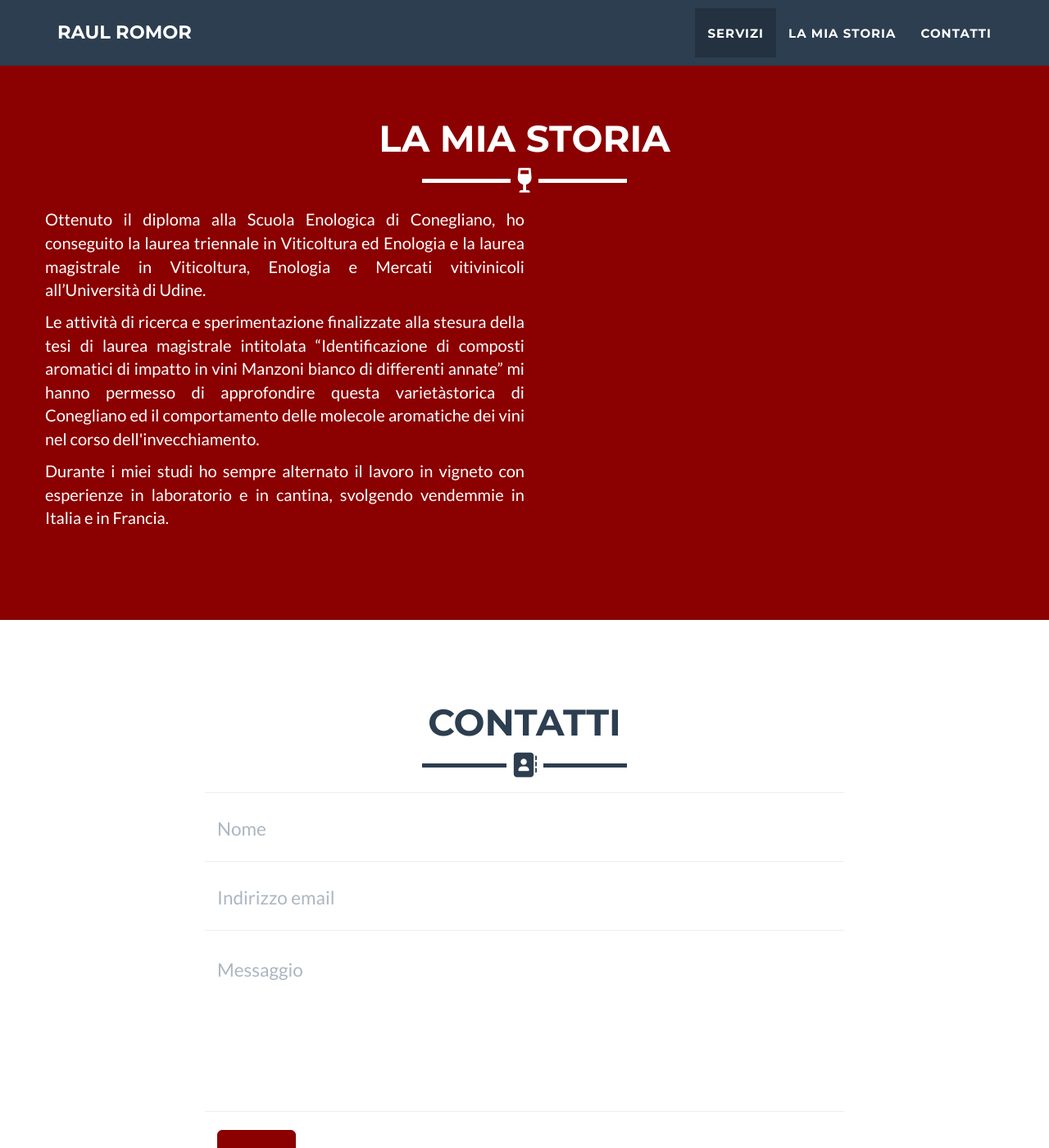
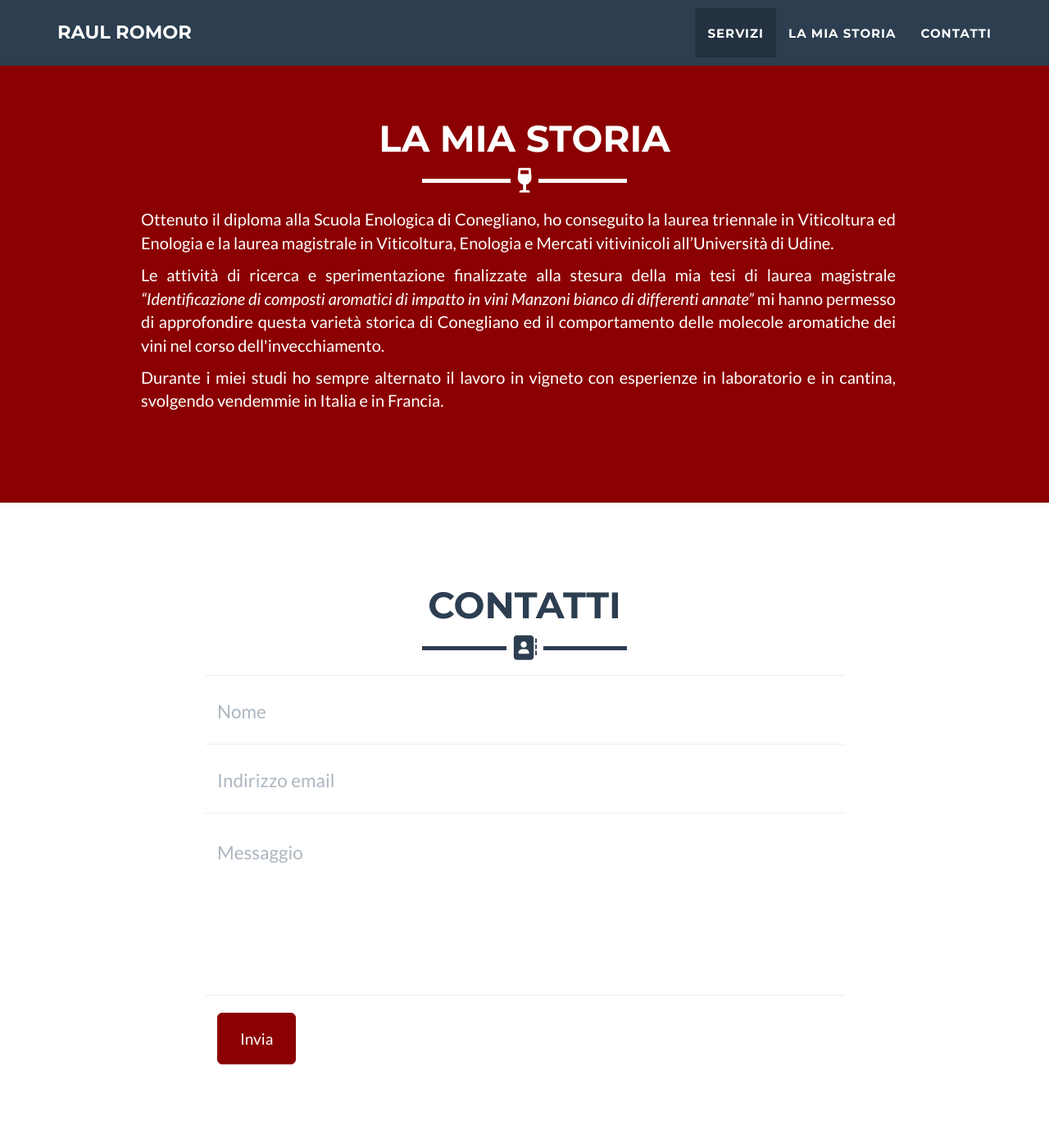
Before and after one commit to Enzimi/raulromor, a Jekyll site: the page built from _posts/2024-04-07-viticoltura.markdown, in a window 1280 px wide and 1400 px high, scrolled down 1535 px. Shown: the whole window at 82% size. Built offline with Jekyll 4.4.1, drawn with Linux system fonts in a browser that asks for light colours.

Commit message:
Centered About section and added various descriptions

```diff
--- a/_includes/about.html
+++ b/_includes/about.html
@@ -9,17 +9,15 @@
     </div>
     <div class="row">
       <!--<div class="col-lg-12">-->
-      <div class="paragraph">
+      <div class="col-lg-12 center paragraph">
         <p class='justify'>Ottenuto il diploma alla Scuola Enologica di Conegliano, ho conseguito la laurea triennale in Viticoltura ed
-          Enologia e la laurea
-          magistrale in Viticoltura, Enologia e Mercati vitivinicoli all’Università di Udine.
-        <p class='justify'>Le attività di ricerca e sperimentazione finalizzate alla stesura della tesi di laurea magistrale intitolata
-          “Identificazione di
-          composti aromatici di impatto in vini Manzoni bianco di differenti annate” mi hanno permesso di approfondire questa varietàstorica
-          di Conegliano ed il comportamento delle molecole aromatiche dei vini nel corso dell'invecchiamento.</p>
+          Enologia e la laurea magistrale in Viticoltura, Enologia e Mercati vitivinicoli all’Università di Udine.
+        <p class='justify'>Le attività di ricerca e sperimentazione finalizzate alla stesura della mia tesi di laurea magistrale
+          <em>“Identificazione di composti aromatici di impatto in vini Manzoni bianco di differenti annate”</em> mi hanno permesso di
+          approfondire
+          questa varietà storica di Conegliano ed il comportamento delle molecole aromatiche dei vini nel corso dell'invecchiamento.
         <p class='justify'>Durante i miei studi ho sempre alternato il lavoro in vigneto con esperienze in laboratorio e in cantina,
-          svolgendo vendemmie in
-          Italia e in Francia.</p>
+          svolgendo vendemmie in Italia e in Francia.</p>
       </div>
       <!--<div class="col-lg-8 col-lg-offset-2 text-center">
         <a href="https://github.com/jeromelachaud/freelancer-theme" class="btn btn-lg btn-outline">
--- a/_includes/css/main.css
+++ b/_includes/css/main.css
@@ -13,7 +13,8 @@
 }
 
 .paragraph {
-  width: 50%;
+  width: 90%;
+  padding-left: 10%;
 }
 
 .name {
```
